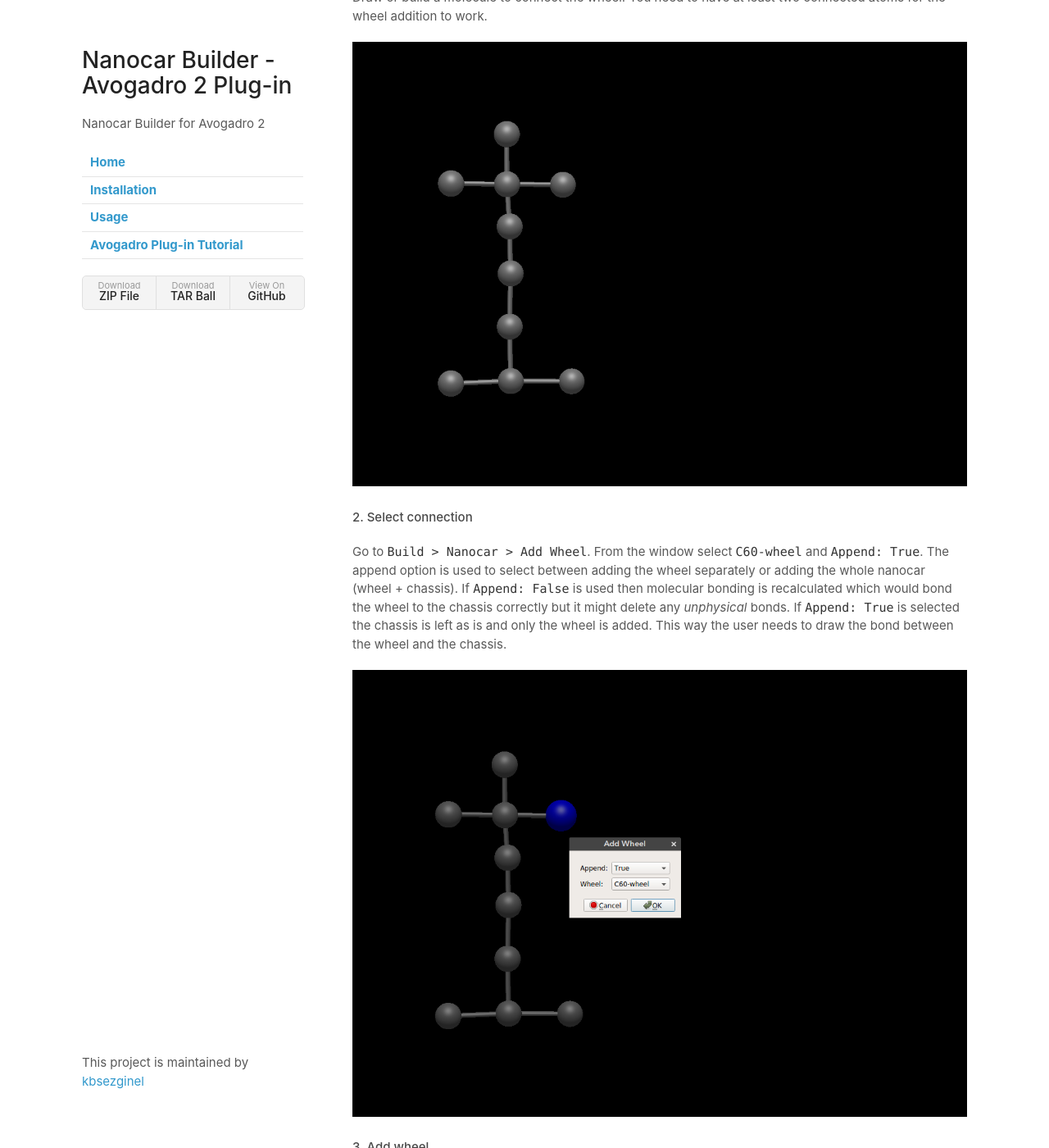
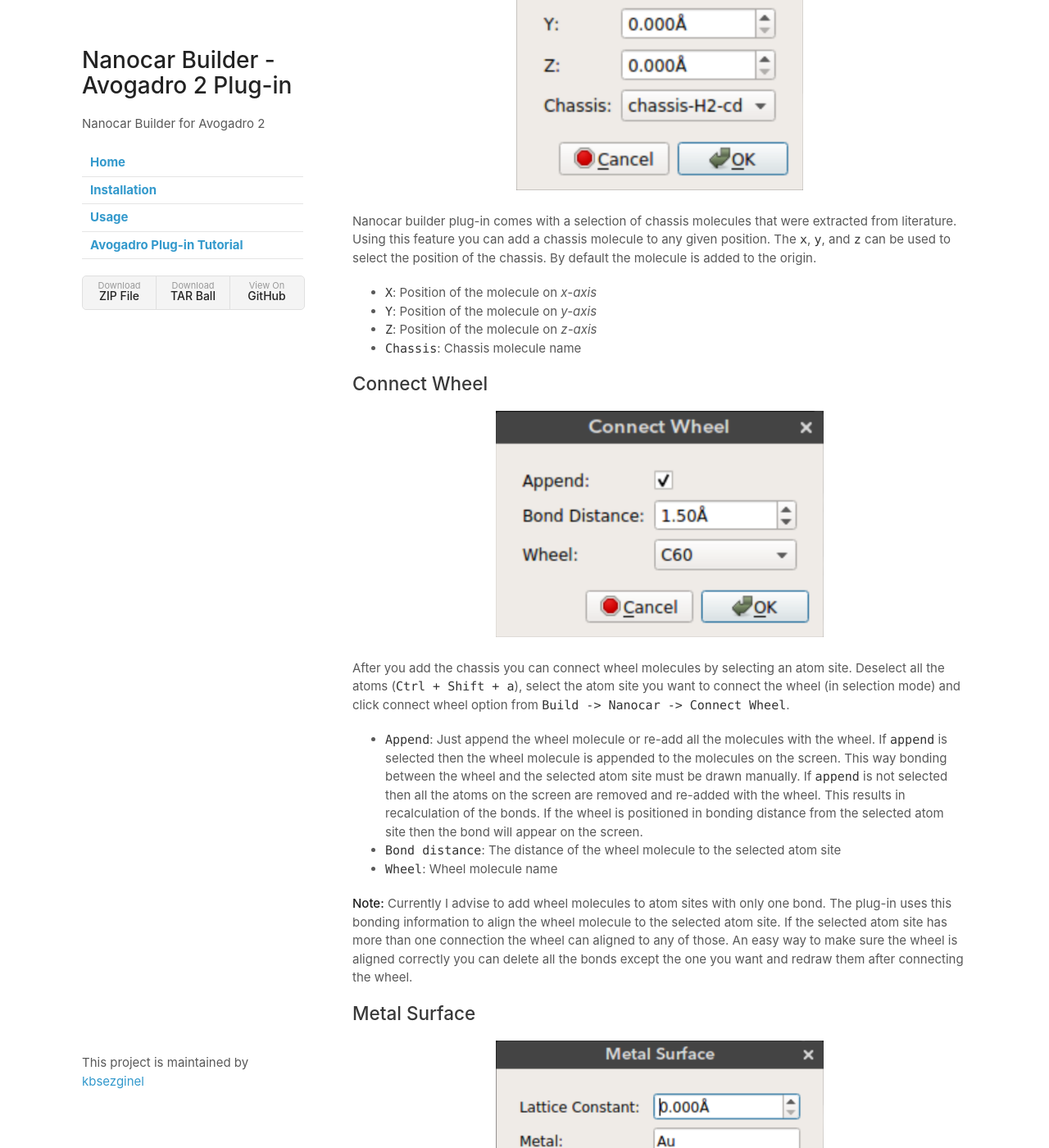
Before and after one commit to kbsezginel/nanocar-avogadro, a Jekyll site: the page built from docs/usage.md, in a window 1280 px wide and 1400 px high, scrolled down 1504 px. Shown: the whole window at 82% size. Built offline with Jekyll 4.4.1, drawn with Linux system fonts in a browser that asks for light colours; our own code applies the rules of GitHub Pages for plain Markdown files; some of the changed text lies outside the part shown.

Commit message:
Updates usage page.

```diff
--- a/docs/usage.md
+++ b/docs/usage.md
@@ -1,82 +1,49 @@
-# Building Nanocar
+# Nanocar Builder Tutorial
 
-<iframe width="600" height="340" src="https://www.youtube.com/embed/bNmIEJaXltg" frameborder="0" allow="autoplay; encrypted-media" allowfullscreen></iframe>
+<iframe width="800" height="450" src="https://www.youtube.com/embed/bNmIEJaXltg" frameborder="0" allow="autoplay; encrypted-media" allowfullscreen></iframe>
 
-## Connecting a Wheel
+# Nanocar Builder Plug-in
+The nanocar builder plug-in can be accessed from the top menu under `Build -> Nanocar` as seen below:
 
-The wheel molecule is defined by a connection site (shown in pink) and an alignment site (shown in yellow). These sites are used to connect  wheel molecule to any atom / molecule.
-<p align="center"><img src='assets/img/c60-wheel-addition.png'></p>
+<p align="center"><img src='assets/img/nanocar-window.png'></p>
 
-### Procedure
+The plug-in has three main features:
+1. [Add Chassis Molecule](#add-chassis)
+2. [Connect Wheel Molecule](#connect-wheel)
+3. [Add Metal Surface](#metal-surface)
 
-**Chassis Vector:**
- First the selected atom position is read and the atom connected to the selected atom is determined. If there are multiple atoms connected to the selected atom only one of them is selected (the one listed in the bonds list first - not great I know). Then connection vector for the chassis is calculated using the selected atom and the atom bonded to it.
+## Add Chassis
+<p align="center"><img src='assets/img/add-chassis-window.png' width="350"></p>
 
-**Wheel Vector:**
- The wheel vector is calculated between the connection site and alignment site as shown above.
+Nanocar builder plug-in comes with a selection of chassis molecules that were extracted
+from literature. Using this feature you can add a chassis molecule to any given position. The `x`, `y`, and `z` can be used to select the position of the chassis. By default the molecule is added to the origin.
 
-**Align wheel:**
- The wheel molecule is aligned to the chassis using the wheel vector and chassis vector. Basically the rotation angle and axis to align two vectors is calculated and the wheel is rotated accordingly.
+- `X`: Position of the molecule on *x-axis*
+- `Y`: Position of the molecule on *y-axis*
+- `Z`: Position of the molecule on *z-axis*
+- `Chassis`: Chassis molecule name
 
-**Translate wheel:**
- The wheel molecule is then translated to make sure the connection site corresponds to the selected atom position.
+## Connect Wheel
+<p align="center"><img src='assets/img/connect-wheel-window.png' width="400"></p>
 
+After you add the chassis you can connect wheel molecules by selecting an atom site. Deselect all the atoms (`Ctrl + Shift + a`), select the atom site you want to connect the wheel (in selection mode) and click connect wheel option from `Build -> Nanocar -> Connect Wheel`.
 
-#### 1. Draw / build chassis
-Draw or build a molecule to connect the wheel. You need to have at least two connected atoms for the wheel addition to work.
-<p align="center"><img src='assets/img/wheel-addition-step1.png'></p>
+- `Append`: Just append the wheel molecule or re-add all the molecules with the wheel. If `append` is selected then the wheel molecule is appended to the molecules on the screen. This way bonding between the wheel and the selected atom site must be drawn manually. If `append` is not selected then all the atoms on the screen are removed and re-added with the wheel. This results in recalculation of the bonds. If the wheel is positioned in bonding distance from the selected atom site then the bond will appear on the screen.
+- `Bond distance`: The distance of the wheel molecule to the selected atom site
+- `Wheel`: Wheel molecule name
 
-#### 2. Select connection
-Go to `Build > Nanocar > Add Wheel`. From the window select `C60-wheel` and `Append: True`.
-The append option is used to select between adding the wheel separately or adding the whole nanocar (wheel + chassis). If `Append: False` is used then molecular bonding is recalculated which would bond the wheel to the chassis correctly but it might delete any *unphysical* bonds. If `Append: True` is selected the chassis is left as is and only the wheel is added. This way the user needs to draw the bond between the wheel and the chassis.
-<p align="center"><img src='assets/img/wheel-addition-step2.png'></p>
-
-#### 3. Add wheel
-The wheel is added separately as discussed above. Now the wheel can be moved to the desired location before connecting to the chassis.
-<p align="center"><img src='assets/img/wheel-addition-step3.png'></p>
-
-#### 4. Connect wheel to chassis
-Deselect all atoms (`ctrl + shift + a`) and click on the `Draw` tool. Click one of the atoms you want to connect and drag the mouse to the other atom. And your wheel is ready to roll!
-<p align="center"><img src='assets/img/wheel-addition-step4.png'></p>
-
-#### Comments
-
-**Wheel format**
-- Currently `xyz` formatted file is used to store wheel molecules.
-  - **Advantages**:
-    - Can be read with almost any other program
-    - Human readable, could be prepared with a text editor
-  - **Disadvantagaes**:
-    - No good way to write alignment site (perhaps second line??)
-    - Bond distance btw connection site and alignment site is constant
-    - Alignment site is constant
-
-**Wheel preparation**
-- Current procedure requires user to prepare a wheel molecule by creating a dummy connection site and also selecting an alignment site. A separate plug-in tool can be written to prepare wheel files. This would allow to use any format for the wheel molecules.
-
-**Chassis vector determination**
-- Currently chassis vector is determined by looking at the atoms that are bonded to selected atom and picking one randomly. If there are more than one atom connected to the selection this might result in unwanted behavior.
-- **Alternative solutions**
-  - Select two atoms and connect to the one that has only one bond.
-    - This would fail if there are more than one atoms connected to the selection or the chassis molecule only consists of two atoms (which is not that realistic).
-  - Change element(s) for the connection and/or alignment sites of the chassis.
-    - The user can change the connection site / alignment site to an exotic element (e.g. Darmstadtium). This would require some more work from the user and it is not super straight forward. Also if `Append: False` is used and the bonding is determined automatically the exotic elements can mess bonding.
-  - The user can provide index of the alignment site.
-    - This would require user to use `Build > Atomic Coordinate Editor` and figure out the index. Since the selected atom is not listed here, the user would again need to change the element to figure out the index. Not great!
-  - Ask Geoff
-    - I can explain this problem to Geoff and see if he has a solution.
-
-**Bonding**
-- Bonding information is lost after adding the wheel. Append doesn't add the bond between the selected atom and the wheel but keeps all the other bonding.
+**Note:** Currently I advise to add wheel molecules to atom sites with only one bond. The plug-in uses this bonding information to align the wheel molecule to the selected atom site. If the selected atom site has more than one connection the wheel can aligned to any of those. An easy way to make sure the wheel is aligned correctly you can delete all the bonds except the one you want and redraw them after connecting the wheel.
 
 ## Metal Surface
+<p align="center"><img src='assets/img/metal-surface-window.png' width="400"></p>
 
-The [ASE](https://wiki.fysik.dtu.dk/ase/) builder is used to build metal surfaces.
-Currently available surfaces:
-- BCC 100
-- BCC 110
-- BCC 111
-- FCC 100
-- FCC 110
-- FCC 111
-- FCC 211
+Nanocar builder plug-in also comes with a metal slab builder. You can place your nanocar on a metal surface to perform molecular simulations. The metal slab is built using the [ASE build library](https://wiki.fysik.dtu.dk/ase/ase/build/build.html).
+
+- `Lattice Constant`: Lattice constant (*a*) for cubic cell
+- `Metal`: Metal element name
+- `Orthogonal`: Use orthogonal cell for metal slab
+- `Size X`: Size of metal surface in *x* dimension
+- `Size Y`: Size of metal surface in *y* dimension
+- `Size Z`: Size of metal surface in *z* dimension
+- `Surface`: Surface type (bcc100, bcc110, bcc111, fcc100, fcc110, fcc111, fcc211)
+- `Vacuum distance`: Distance between the nanocar and the metal surface
```
Also changed, not shown: docs/assets/img/add-chassis-window.png (added), docs/assets/img/connect-wheel-window.png (added), docs/assets/img/metal-surface-window.png (added), docs/assets/img/nanocar-window.png (added).
